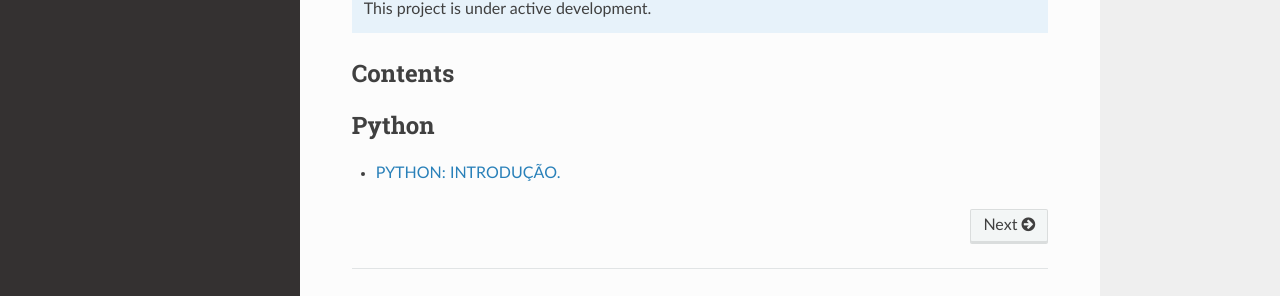
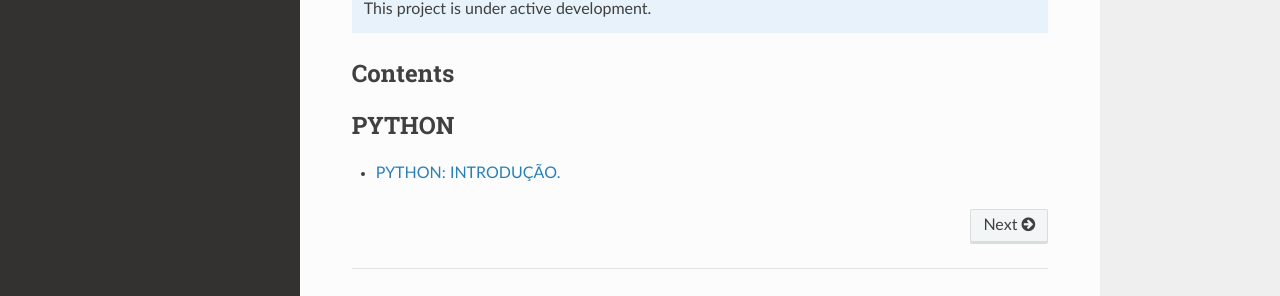
Before and after one commit to OrbeAI/rtd-python, a Sphinx documentation site: the page built from docs/source/index.rst, in a window 1280 px wide. Shown: the part 372-668 px from the top of the page. Built offline with Sphinx 7.4.7 and the Read the Docs theme 2.0.0, drawn with Linux system fonts in a browser that asks for light colours.

```diff
--- a/docs/source/index.rst
+++ b/docs/source/index.rst
@@ -17,7 +17,7 @@ Contents
 --------
 
 .. toctree::
-   :caption: Python
+   :caption: PYTHON
    :maxdepth: 1
 
    python_introducao
```
